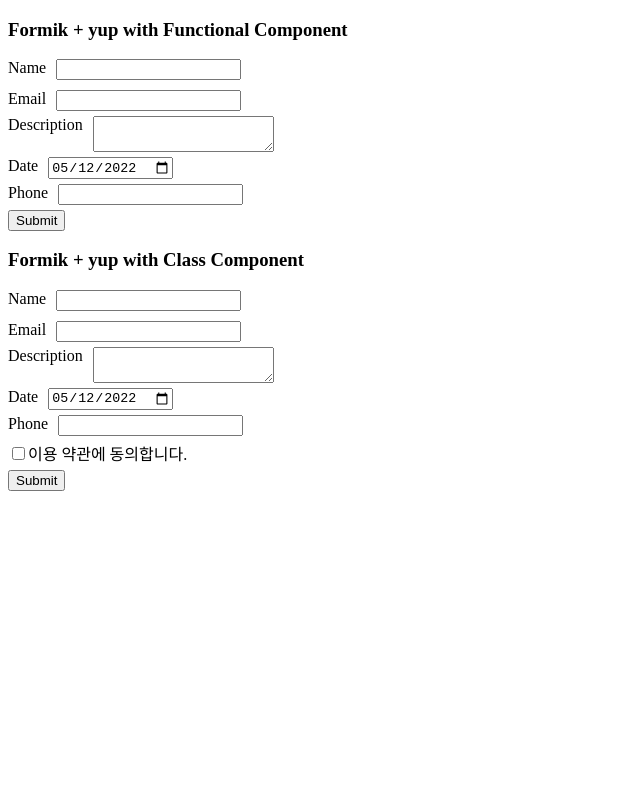
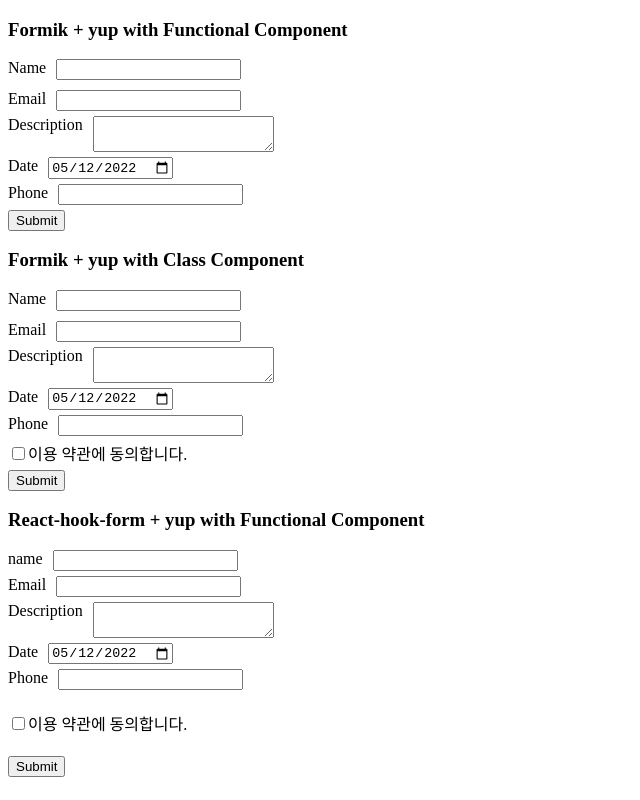
Before and after one commit to jade-redbrick/form-validation, a React (Create React App) app: page / in a window 1280 px wide. Shown: the whole page, without its empty margins (0-640 px from the left). Built offline with nearby package versions, Linux system fonts and the light colour scheme.

Commit message:
Add: React-hook-form with yup

```diff
--- a/package.json
+++ b/package.json
@@ -3,6 +3,7 @@
   "version": "0.1.0",
   "private": true,
   "dependencies": {
+    "@hookform/resolvers": "^2.8.8",
     "@testing-library/jest-dom": "^5.16.4",
     "@testing-library/react": "^13.2.0",
     "@testing-library/user-event": "^13.5.0",
@@ -10,6 +11,7 @@
     "node-sass": "^7.0.1",
     "react": "^18.1.0",
     "react-dom": "^18.1.0",
+    "react-hook-form": "^7.31.1",
     "react-scripts": "5.0.1",
     "web-vitals": "^2.1.4",
     "yup": "^0.32.11"
--- a/src/App.js
+++ b/src/App.js
@@ -1,5 +1,6 @@
 import FunctionalFormik from "./Components/Formik/Functional";
 import ClassFormik from "./Components/Formik/Class";
+import ReactHookForm from "./Components/ReactHookForm";
 import Example from "./Components/Example";
 
 function App() {
@@ -7,6 +8,7 @@
     <div className="App">
       <FunctionalFormik />
       <ClassFormik />
+      <ReactHookForm />
       {/* <Example /> */}
     </div>
   );
--- a/src/Components/Example/index.js
+++ b/src/Components/Example/index.js
@@ -1,70 +1,39 @@
-import React from 'react';
-import { useFormik } from 'formik';
-import * as Yup from 'yup';
+import React from "react";
+import { useForm } from "react-hook-form";
 
-const SignupForm = () => {
-    const formik = useFormik({
-        initialValues: {
-            firstName: '',
-            lastName: '',
-            email: '',
-        },
-        validationSchema: Yup.object({
-            firstName: Yup.string()
-                .max(15, 'Must be 15 characters or less')
-                .required('Required'),
-            lastName: Yup.string()
-                .max(20, 'Must be 20 characters or less')
-                .required('Required'),
-            email: Yup.string().email('Invalid email address').required('Required'),
-        }),
-        onSubmit: values => {
-            alert(JSON.stringify(values, null, 2));
-        },
-    });
-    return (
-        <form onSubmit={formik.handleSubmit}>
-            <label htmlFor="firstName">First Name</label>
-            <input
-                id="firstName"
-                name="firstName"
-                type="text"
-                onChange={formik.handleChange}
-                onBlur={formik.handleBlur}
-                value={formik.values.firstName}
-            />
-            {formik.touched.firstName && formik.errors.firstName ? (
-                <div>{formik.errors.firstName}</div>
-            ) : null}
+// The following component is an example of your existing Input Component
+const Input = ({ label, register, required }) => (
+  <>
+    <label>{label}</label>
+    <input {...register(label, { required })} />
+  </>
+);
 
-            <label htmlFor="lastName">Last Name</label>
-            <input
-                id="lastName"
-                name="lastName"
-                type="text"
-                onChange={formik.handleChange}
-                onBlur={formik.handleBlur}
-                value={formik.values.lastName}
-            />
-            {formik.touched.lastName && formik.errors.lastName ? (
-                <div>{formik.errors.lastName}</div>
-            ) : null}
+// you can use React.forwardRef to pass the ref too
+const Select = React.forwardRef(({ onChange, onBlur, name, label }, ref) => (
+  <>
+    <label>{label}</label>
+    <select name={name} ref={ref} onChange={onChange} onBlur={onBlur}>
+      <option value="20">20</option>
+      <option value="30">30</option>
+    </select>
+  </>
+));
 
-            <label htmlFor="email">Email Address</label>
-            <input
-                id="email"
-                name="email"
-                type="email"
-                onChange={formik.handleChange}
-                onBlur={formik.handleBlur}
-                value={formik.values.email}
-            />
-            {formik.touched.email && formik.errors.email ? (
-                <div>{formik.errors.email}</div>
-            ) : null}
+const App = () => {
+  const { register, handleSubmit } = useForm();
 
-            <button type="submit">Submit</button>
-        </form>
-    );
+  const onSubmit = (data) => {
+    alert(JSON.stringify(data));
+  };
+
+  return (
+    <form onSubmit={handleSubmit(onSubmit)}>
+      <Input label="First Name" register={register} required />
+      <Select label="Age" {...register("Age")} />
+      <input type="submit" />
+    </form>
+  );
 };
-export default SignupForm;
+
+export default App;
--- a/src/Components/Formik/Class/index.js
+++ b/src/Components/Formik/Class/index.js
@@ -57,6 +57,7 @@
               <Fields.Checkbox name="agree">
                 이용 약관에 동의합니다.
               </Fields.Checkbox>
+              {/* 미 입력 시 버튼 비활성화 */}
               <button type="submit" disabled={!props.isValid}>
                 Submit
               </button>
--- /dev/null
+++ b/src/Components/ReactHookForm/index.js
@@ -0,0 +1,142 @@
+import React, { Fragment } from "react";
+import { useForm } from "react-hook-form";
+
+import { yupResolver } from "@hookform/resolvers/yup";
+import * as Yup from "yup";
+
+import "./index.scss";
+
+const phoneRegExp = /^\d{3}\d{3,4}\d{4}$/;
+
+const schema = Yup.object({
+  name: Yup.string()
+    .max(15, "열다섯 글자보다 작아야 합니다")
+    .required("이름을 작성해 주세요"),
+  email: Yup.string()
+    .email("유효하지 않은 이메일입니다.")
+    .required("이메일을 작성해 주세요"),
+  description: Yup.string()
+    .max(250, "250자보다 작아야 합니다")
+    .required("소개를 작성해 주세요"),
+  date: Yup.date().required(),
+  phone: Yup.string()
+    .matches(phoneRegExp, "유효한 전화번호가 아닙니다.")
+    .required("전화번호를 작성해 주세요"),
+  checkbox: Yup.boolean().required().oneOf([true], "이용 약관에 동의해 주세요"),
+}).required();
+
+const Input = ({ label, register, required, errors }) => (
+  <div className="form__input">
+    <label>{label}</label>
+    <input {...register(label, required)} />
+    {errors.name && <span>{errors.name?.message}</span>}
+  </div>
+);
+
+export default function App() {
+  const {
+    register,
+    handleSubmit,
+    watch,
+    formState: { errors },
+  } = useForm({
+    defaultValues: {
+      date: new Date().toISOString().split("T")[0],
+    },
+    resolver: yupResolver(schema),
+  });
+  const onSubmit = (data) => {
+    alert(JSON.stringify(data));
+  };
+
+  console.log(watch("example")); // watch input value by passing the name of it
+
+  return (
+    <Fragment>
+      <h3>React-hook-form + yup with Functional Component</h3>
+      {/* <span>Only Functional Component is available</span> */}
+
+      <form onSubmit={handleSubmit(onSubmit)}>
+        <Input
+          label="name"
+          register={register}
+          required={{
+            required: "This field is required",
+            maxLength: {
+              value: 16,
+              message: "입력 가능한 최대 글자 수는 16자입니다.",
+            },
+          }}
+          errors={errors}
+        />
+        {/* <div className="form__input">
+          <label htmlFor="name">Name</label>
+          <input
+            {...register("name", {
+              required: "This field is required",
+              maxLength: {
+                value: 16,
+                message: "입력 가능한 최대 글자 수는 16자입니다.",
+              },
+            })}
+          />
+          {errors.name && <span>{errors.name?.message}</span>}
+        </div> */}
+
+        <div className="form__input">
+          <label htmlFor="email">Email</label>
+          <input
+            type="email"
+            {...register("email", {
+              required: "This field is required",
+              maxLength: 64,
+            })}
+          />
+          {/* 패턴 사용  */}
+          {/* <input {...register("lastName", { pattern: /^[A-Za-z]+$/i })} /> */}
+          {errors.email && <span>{errors.email?.message}</span>}
+        </div>
+        <div className="form__input">
+          <label htmlFor="description">Description</label>
+          <textarea
+            {...register("description", {
+              required: "This field is required",
+              maxLength: 250,
+            })}
+          />
+          {errors.description && <span>{errors.description?.message}</span>}
+        </div>
+        <div className="form__input">
+          <label htmlFor="date">Date</label>
+          <input
+            type="date"
+            {...register("date", { required: "This field is required" })}
+          />
+          {errors.date && <span>{errors.date?.message}</span>}
+        </div>
+        <div className="form__input">
+          <label htmlFor="phone">Phone</label>
+          <input
+            type="tel"
+            {...register("phone", {
+              required: "This field is required",
+              maxLength: 11,
+            })}
+          />
+          {errors.phone && <span>{errors.phone?.message}</span>}
+        </div>
+        <div className="form__input checkbox">
+          <input
+            type="checkbox"
+            {...register("checkbox", { required: "This field is required" })}
+          />
+          <p>이용 약관에 동의합니다.</p>
+          {errors.checkbox && <span>{errors.checkbox?.message}</span>}
+        </div>
+        <button type="submit" disabled={Object.keys(errors).length !== 0}>
+          Submit
+        </button>
+      </form>
+    </Fragment>
+  );
+}
--- /dev/null
+++ b/src/Components/ReactHookForm/index.scss
@@ -0,0 +1,12 @@
+.form__input {
+  display: flex;
+  margin-bottom: 5px;
+  label {
+    margin-right: 10px;
+  }
+}
+
+.checkbox {
+  display: flex;
+  align-items: center;
+}
```
Also changed, not shown: 1 other file (tests, documents, lock files or other folders).
